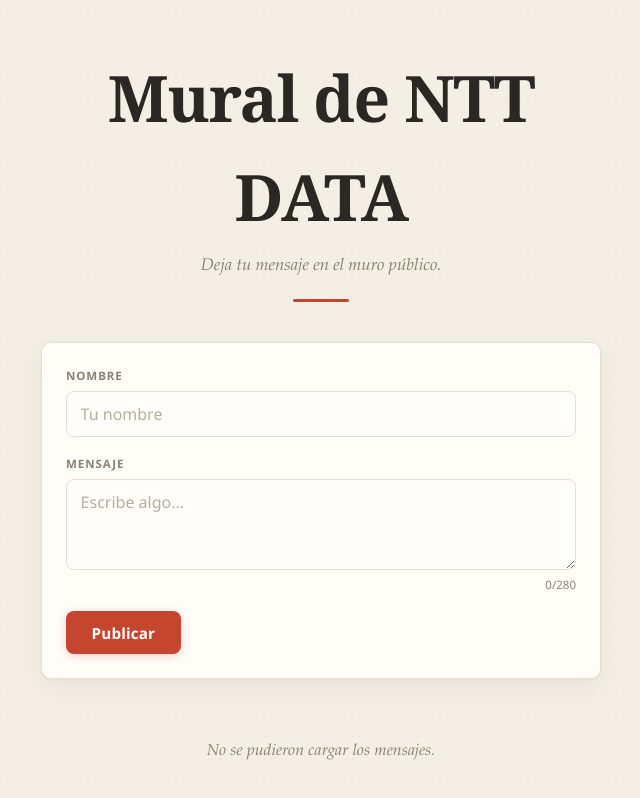
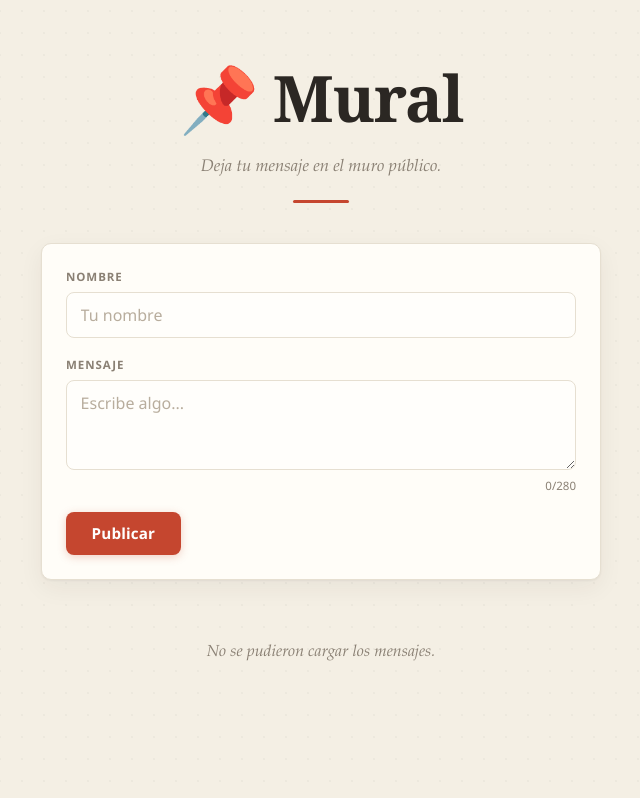
Before and after one commit to juniorodrigo/demo-cloud, a website: page public/index.html in a window 1280 px wide. Shown: the whole page, without its empty margins (319-959 px from the left). Drawn offline with Linux system fonts and the light colour scheme; no server answers.

Commit message:
Actualizar el título del encabezado en index.html a "📌 Mural"

```diff
--- a/public/index.html
+++ b/public/index.html
@@ -11,7 +11,7 @@
 		<main class="container">
 			<!-- Encabezado editable: cámbialo para la demo del redeploy -->
 			<header class="hero">
-				<h1>Mural de NTT DATA</h1>
+				<h1>📌 Mural</h1>
 				<p class="subtitle">Deja tu mensaje en el muro público.</p>
 			</header>
 
```
